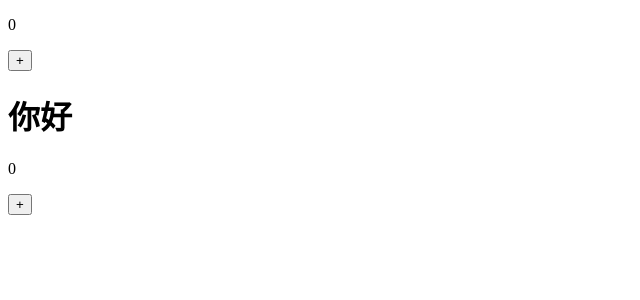
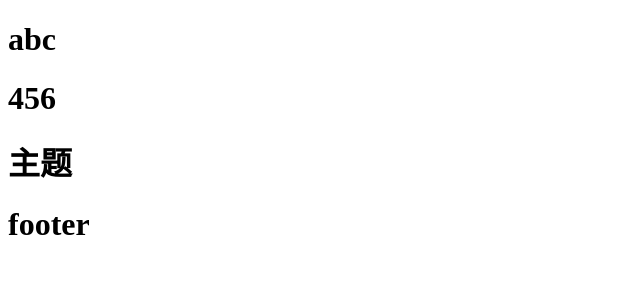
Before and after one commit to ADKcodeXD/React-learn, a React app: page / in a window 1280 px wide. Shown: the top 300 px of the page, without its empty margins (0-640 px from the left). Built offline with nearby package versions, Linux system fonts and the light colour scheme.

Commit message:
03_组件通信

```diff
--- /dev/null
+++ b/src/03_组件通信/App.js
@@ -0,0 +1,51 @@
+import React from 'react'
+import PropTypes from 'prop-types';
+
+// header
+function Header(props){
+    let {type,name}=props
+    return (
+        <h1>{type?type:name}</h1>
+    )
+}
+//通过这个类 可以约束传入的属性的类型
+Header.propTypes ={
+    name:PropTypes.string.isRequired,
+    type:PropTypes.array
+}
+// class Header extends React.Component {
+//     constructor(props) {
+//         super();
+//         this.props=props
+//     }
+//     render() {
+//         return (
+//             <h1>{
+//                 this.props.type
+//             }</h1>
+//         )
+//     }
+// }
+
+function Main() {
+    return (
+        <h1>主题</h1>
+    )
+}
+function Footer() {
+    return (
+        <h1>footer</h1>
+    )
+}
+
+
+export default function App() {
+    return (
+        <div>
+            <Header type={["abc"]} />
+            <Header name="456" />
+            <Main/>
+            <Footer/>
+        </div>
+    )
+}
--- a/src/index.js
+++ b/src/index.js
@@ -1,6 +1,6 @@
 import React from 'react';
 import ReactDOM from 'react-dom/client';
-import App from './02_生命周期/App';
+import App from './03_组件通信/App';
 
 const root = ReactDOM.createRoot(document.getElementById('root'));
 root.render(
```
